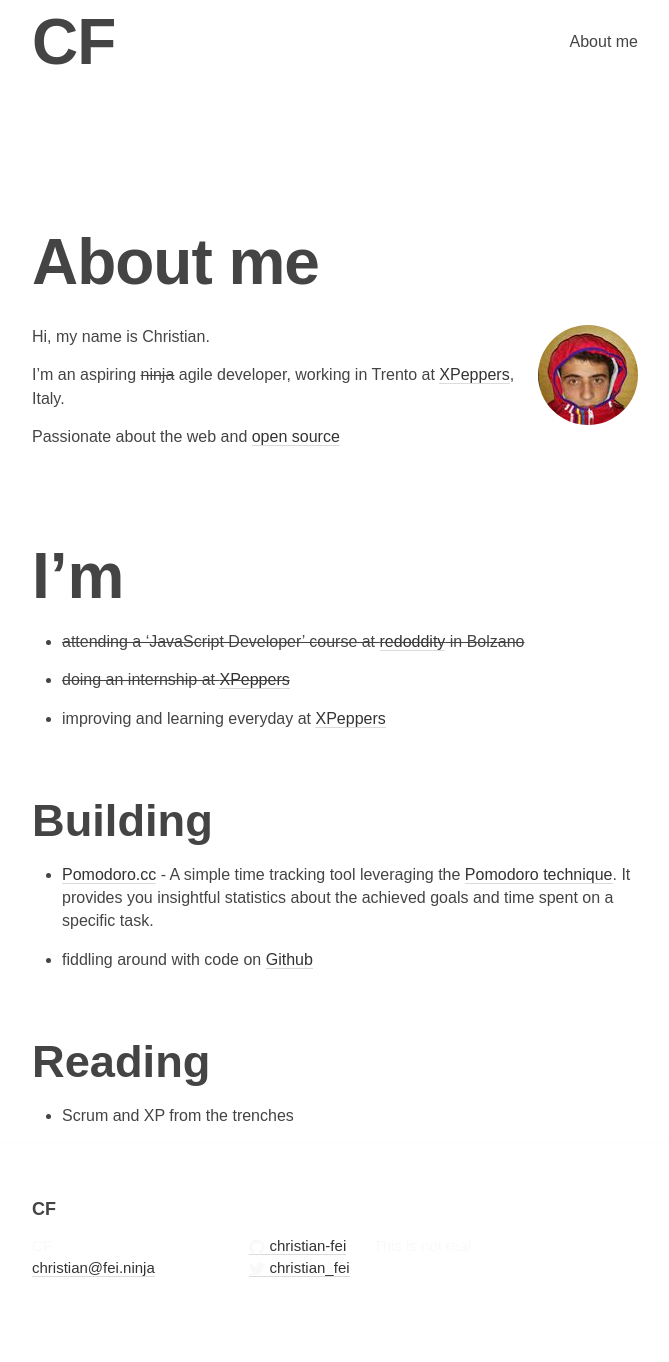
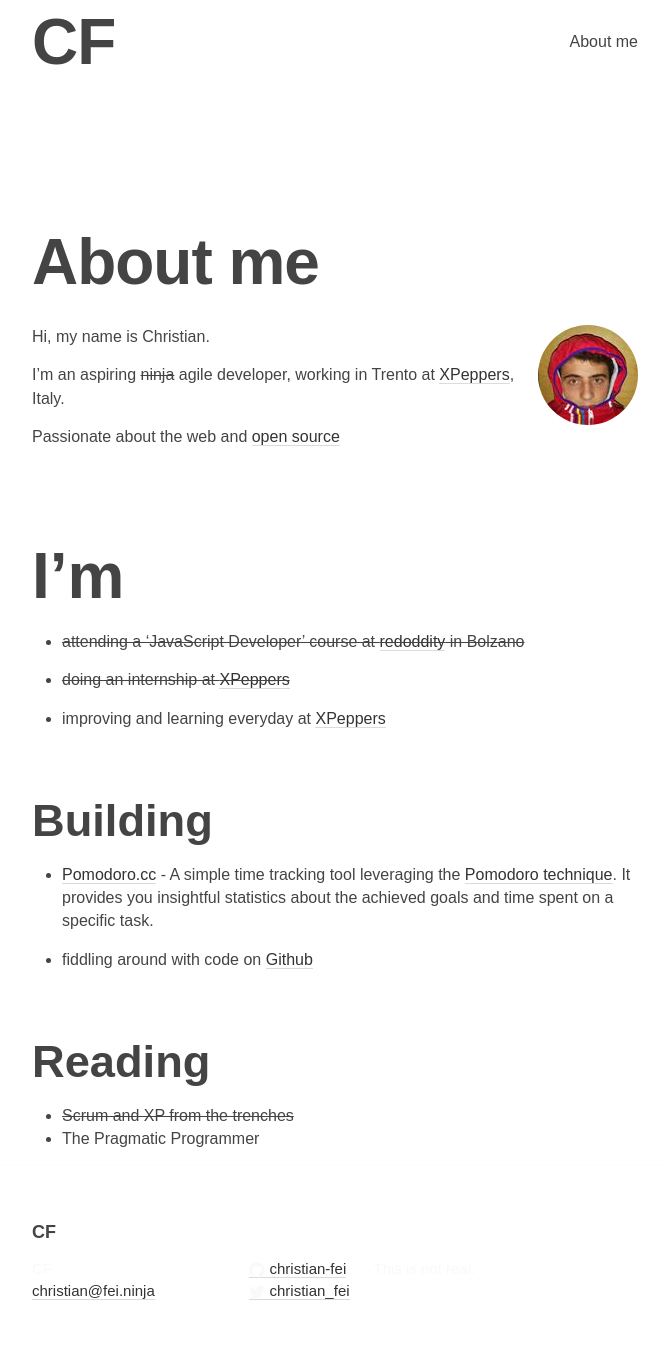
Before and after one commit to christian-fei/christian-fei.github.io-pandoc, a Jekyll site: the page built from about.md, in a window 1280 px wide. Shown: the whole page, without its empty margins (305-974 px from the left). Built offline with Jekyll 4.4.1, drawn with Linux system fonts in a browser that asks for light colours; Markdown is read by kramdown in place of the engine named in the settings; before the commit the page ends 1339 px from its top, so only the background shows below that.

Commit message:
updated reading

```diff
--- a/about.md
+++ b/about.md
@@ -32,4 +32,5 @@ Passionate about the web and [open source](https://github.com/christian-fei)
 
 ## Reading
 
-- Scrum and XP from the trenches
+- <del>Scrum and XP from the trenches</del>
+- The Pragmatic Programmer
```
